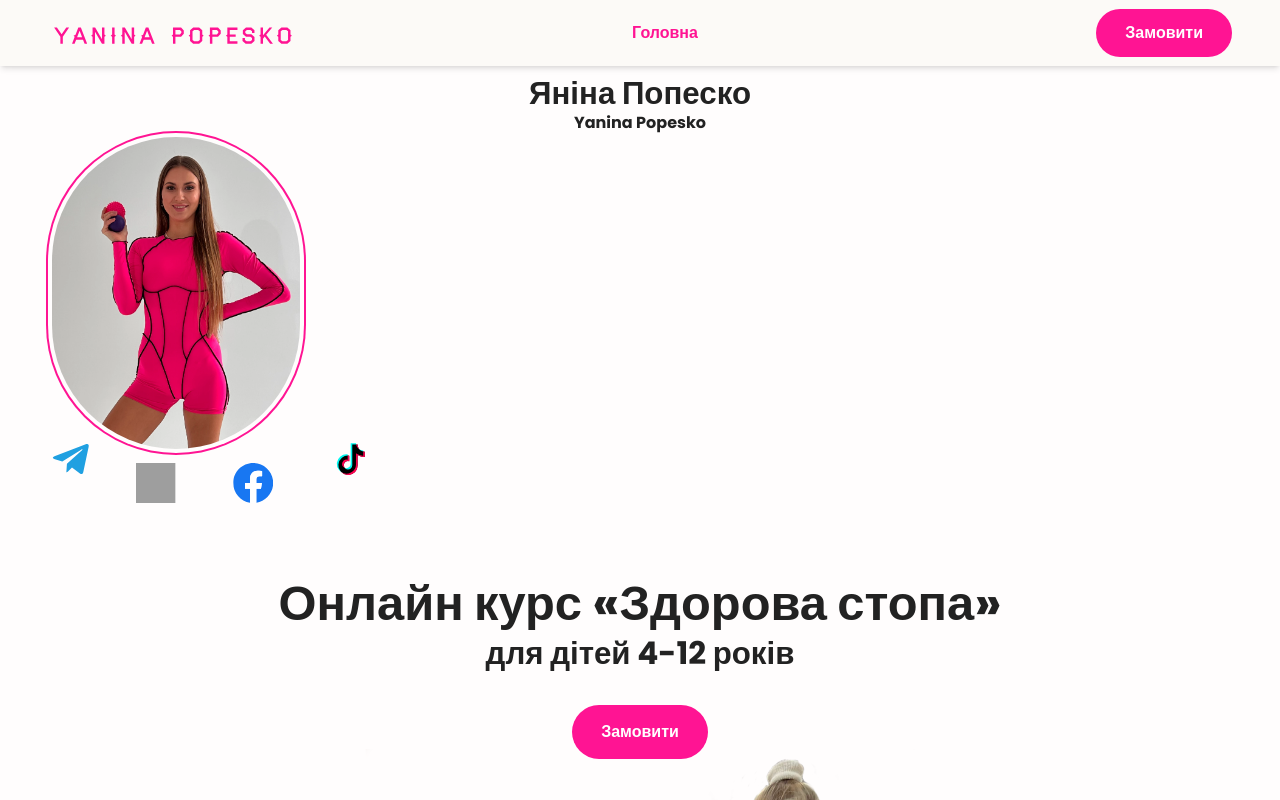
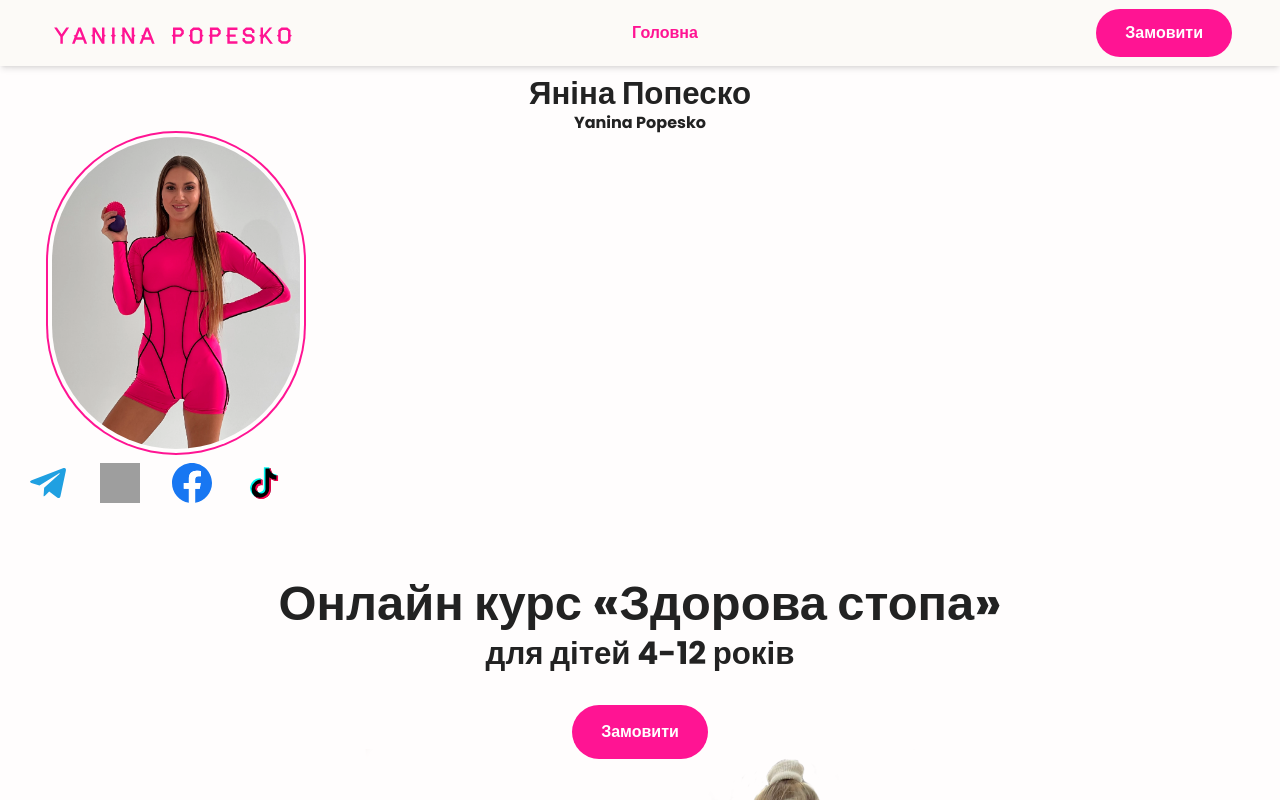
Before and after one commit to pussbb/nextjs-yanina, a Next.js app: page / in a window 1280 px wide. Shown: the top 800 px of the page. Built offline with nearby package versions, Linux system fonts and the light colour scheme; grey boxes are pictures that could not be loaded; what tailwind-bootstrap-grid would draw is missing.

Commit message:
build fix

```diff
--- a/app/Sections/YaninaPortfolio.tsx
+++ b/app/Sections/YaninaPortfolio.tsx
@@ -20,13 +20,15 @@ export const YaninaPortfolio = () => {
                   <div className={'inline-flex text-left social-list'} style={{
                       top: contentRect.bottom + 10,
                       width: contentRect.width,
-                      //left: contentRect.left
+                      left: contentRect.left - 20
                   }}>
                       <a
                           aria-label="location"
                           href={'https://t.me/yaninapopesko'}
                           target="_blank"
-                          className={'first'}
+                          style={{
+                              transform: `rotate(0deg) translateX(${contentRect.left}) translateY(-24px) rotate(0deg) scale(1) !important`
+                          }}
                           rel="noopener noreferrer nofollow"
                       >
                           <img className={'social'} loading={'lazy'} alt={'telegram'} src={'/social/telegram.svg'}/>
@@ -35,7 +37,9 @@ export const YaninaPortfolio = () => {
                           aria-label="location"
                           href={'https://www.instagram.com/yanina_popesko/'}
                           target="_blank"
-                          className={'second'}
+                          style={{
+                              transform: `rotate(0deg) translateX(${contentRect.left + 10}px) translateY(-2px) rotate(0deg) scale(1) !important`
+                          }}
                           rel="noopener noreferrer nofollow"
                       >
                           <img className={'social'} loading={'lazy'} alt={'instagram'}
@@ -45,7 +49,9 @@ export const YaninaPortfolio = () => {
                           aria-label="location"
                           href={'https://www.facebook.com/yaninapopesko'}
                           target="_blank"
-                          className={'third'}
+                          style={{
+                              transform: `rotate(0deg) translateX(${contentRect.left + 25}px) translateY(-1px) rotate(0deg) scale(1) !important`
+                          }}
                           rel="noopener noreferrer nofollow"
                       >
                           <img className={'social'} loading={'lazy'} alt={'facebook'}
@@ -55,7 +61,9 @@ export const YaninaPortfolio = () => {
                           aria-label="location"
                           href={'https://www.tiktok.com/@yaninapopesko'}
                           target="_blank"
-                          className={'last'}
+                          style={{
+                              transform: `rotate(0deg) translateX(${contentRect.left + 35}px) translateY(-24px) rotate(0deg) scale(1) !important`
+                          }}
                           rel="noopener noreferrer nofollow"
                       >
                           <img className={'social'} loading={'lazy'} alt={'tiktok'}
--- a/app/hooks/useRect.tsx
+++ b/app/hooks/useRect.tsx
@@ -49,6 +49,7 @@ export function useRect<T extends HTMLElement>(
             return () => {
                 if (!resizeObserver) return;
                 resizeObserver.disconnect();
+                // @ts-expect-error
                 resizeObserver = null;
             };
         } else {
--- a/styles/style.scss
+++ b/styles/style.scss
@@ -36,56 +36,16 @@ img.profile {
   @apply ring-2 p-1 rounded-full;
   --tw-ring-color: #FF1493;
 }
-/*
-0%  { -webkit-transform: rotate(0deg) translateX(5px) translateY(120px) rotate(0deg) scale(1); }
-25%  { -webkit-transform: rotate(90deg) translateX(5px) translateY(120px) rotate(-90deg) scale(.75); }
-50%  { -webkit-transform: rotate(180deg) translateX(5px) translateY(120px) rotate(-180deg) scale(.60); }
-75%  { -webkit-transform: rotate(270deg) translateX(5px) translateY(120px) rotate(-270deg) scale(.75); }
-100%  { -webkit-transform: rotate(360deg) translateX(5px) translateY(120px) rotate(-360deg) scale(1); }
-*/
+
 .social-list {
   position: absolute;
-  max-width: 20vw;
-  left: 20px;
   display: flex;
   justify-content: space-between;
   margin: 0 auto;
   padding: 0;
   list-style: none;
   @apply p-0;
-  @media (max-width:900px) {
-
-  }
-  @media (min-width:1200px) {
-    left: 3vw;
-  }
 }
-
-.social-list .first {
-  transform: rotate(0deg) translateX(1vw) translateY(-3vh) rotate(0deg) scale(1);
-}
-
-.social-list .second {
-  transform: rotate(0deg) translateX(2vw) translateY(0vh) rotate(0deg) scale(1);
-  @media (max-width:900px) {
-    transform: rotate(0deg) translateX(6vw) translateY(0vh) rotate(0deg) scale(1);
-  }
-}
-
-.social-list .third {
-  transform: rotate(0deg) translateX(4vw) translateY(0vh) rotate(0deg) scale(1);
-  @media (max-width:900px) {
-    transform: rotate(0deg) translateX(14vw) translateY(0vh) rotate(0deg) scale(1);
-  }
-}
-
-.social-list .last {
-  transform:  rotate(0deg) translateX(6vw) translateY(-3vh) rotate(0deg) scale(1);
-  @media (max-width:900px) {
-    transform:  rotate(0deg) translateX(19vw) translateY(-3vh) rotate(0deg) scale(1);
-  }
-}
-
 
 img.profile:hover {
   @apply ring-4;
```
